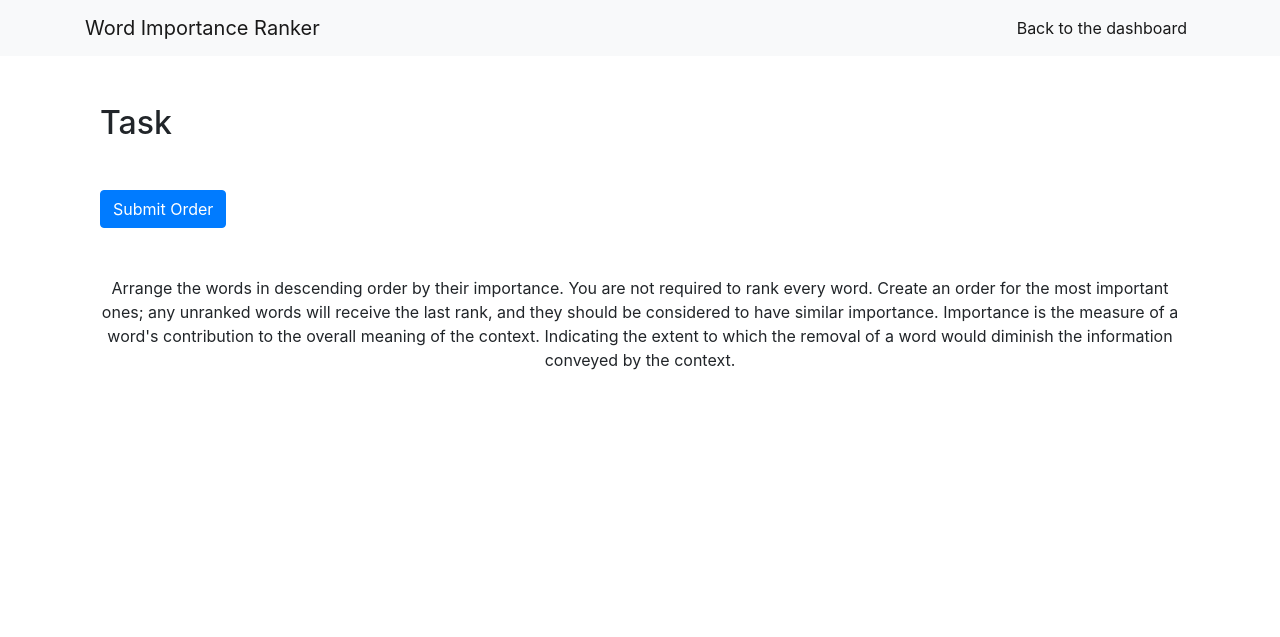
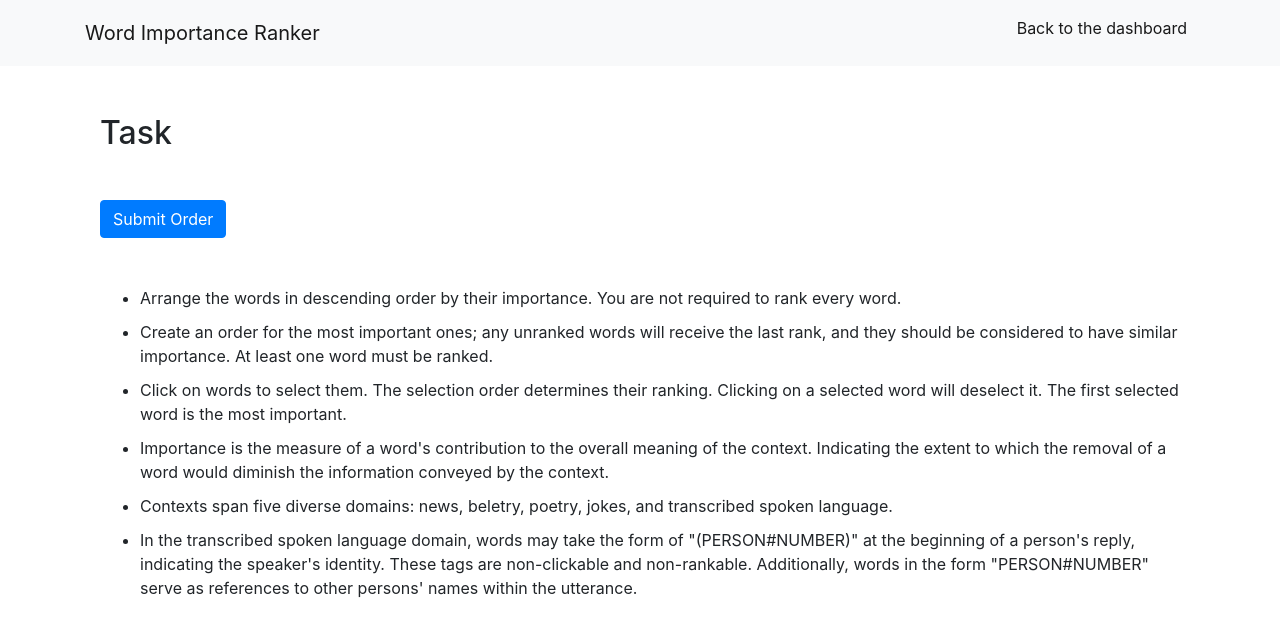
Before and after one commit to adam-osusky/wir, a Django app: template ranker_site/rankings/templates/rankings/task_detail.html in a window 1280 px wide. Shown: the top 637 px of the page. Run offline with Django 4.2, Linux system fonts and the light colour scheme; the template is opened without the code that fills it, so the values that code supplies are empty.

Commit message:
task_detail: instruction description & disallow submitting empty ranking

```diff
--- a/ranker_site/rankings/templates/rankings/task_detail.html
+++ b/ranker_site/rankings/templates/rankings/task_detail.html
@@ -19,8 +19,15 @@
 
     <button class="btn btn-primary mt-4" onclick="submitOrder()">Submit Order</button>
 
-    <div class="mt-5 text-center">
-      <p>Arrange the words in descending order by their importance. You are not required to rank every word. Create an order for the most important ones; any unranked words will receive the last rank, and they should be considered to have similar importance. Importance is the measure of a word's contribution to the overall meaning of the context. Indicating the extent to which the removal of a word would diminish the information conveyed by the context.</p>
+    <div class="mt-5 text-left">
+      <ul>
+        <li>Arrange the words in descending order by their importance. You are not required to rank every word.</li>
+        <li>Create an order for the most important ones; any unranked words will receive the last rank, and they should be considered to have similar importance. At least one word must be ranked.</li>
+        <li>Click on words to select them. The selection order determines their ranking. Clicking on a selected word will deselect it. The first selected word is the most important.</li>
+        <li>Importance is the measure of a word's contribution to the overall meaning of the context. Indicating the extent to which the removal of a word would diminish the information conveyed by the context.</li>
+        <li>Contexts span five diverse domains: news, beletry, poetry, jokes, and transcribed spoken language.</li>
+        <li>In the transcribed spoken language domain, words may take the form of "(PERSON#NUMBER)" at the beginning of a person's reply, indicating the speaker's identity. These tags are non-clickable and non-rankable. Additionally, words in the form "PERSON#NUMBER" serve as references to other persons' names within the utterance.</li>
+      </ul>
     </div>
 
   </div>
@@ -70,6 +77,10 @@
     }
 
     function submitOrder() {
+      // at least one word ranked
+      if (selectedWords.length === 0) {
+        return;
+      }
       var userId = "{{ user_id }}"
       var taskId = "{{ task.id }}";
 
@@ -126,5 +137,6 @@
   .selected {
     color: black; /* Add this line to set text color to black */
   }
+  ul li { margin-bottom: 10px; }
 </style>
 {% endblock %}
```
